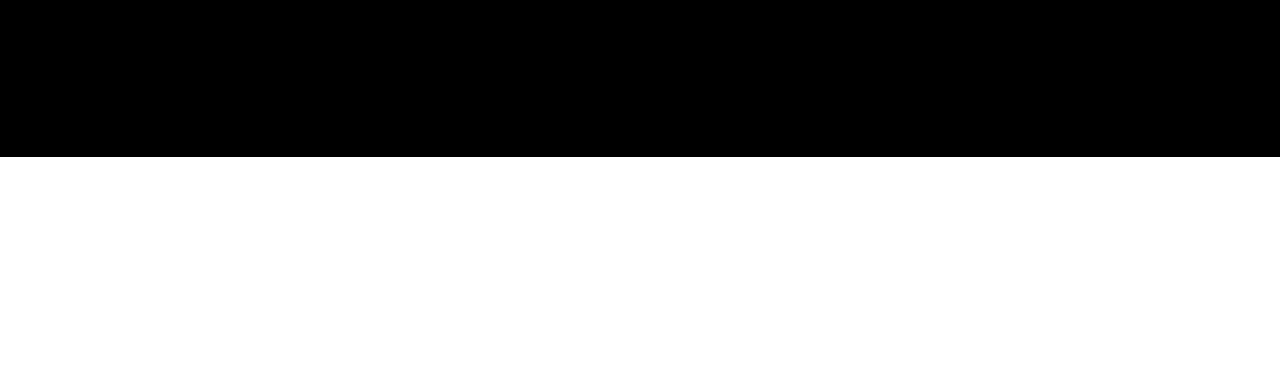
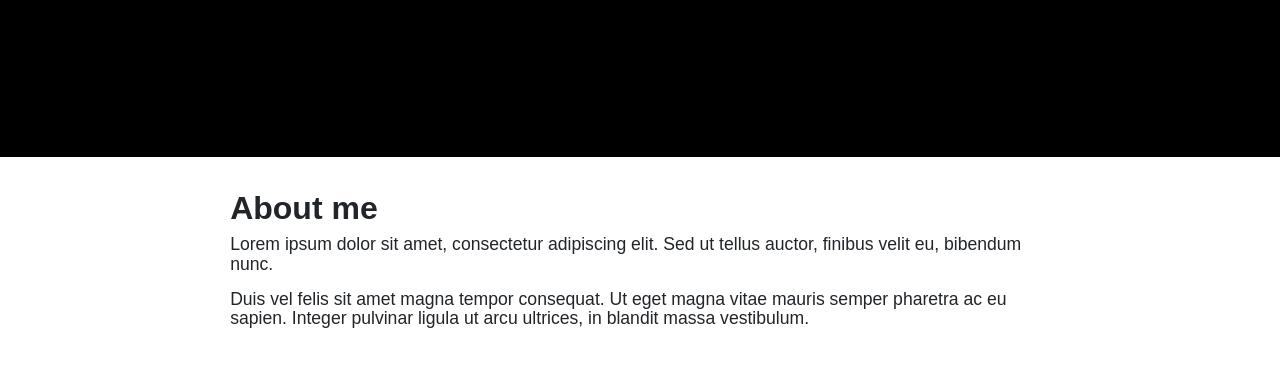
Before and after one commit to MarcoDonna/portfolio, a plain HTML site: page index.html in a window 1280 px wide. Shown: the part 643-1010 px from the top of the page. Before the commit the page ends 800 px from the top, so only its background shows below. Drawn offline with nearby package versions, Linux system fonts and the light colour scheme; a web font is replaced by a local one.

Commit message:
about me section template

```diff
--- /dev/null
+++ b/css/section.css
@@ -0,0 +1,13 @@
+section{
+    padding: 2em 1.2em;
+}
+
+section h1{
+    font-weight: 600;
+    font-size: 2em;
+}
+
+section article{
+    font-size: 1.1em;
+    line-height: 1.1em;
+}
--- a/index.html
+++ b/index.html
@@ -17,6 +17,7 @@
 
     <link href="css/main.css" rel="stylesheet">
     <link href="css/header.css" rel="stylesheet">
+    <link href="css/section.css" rel="stylesheet">
 
 </head>
 <body>
@@ -28,5 +29,21 @@
         </div>
         <div class="col-1 col-lg-2"></div>
     </header>
+
+    <section class="row">
+        <div class="hidden col-md-1 col-lg-2 col-xxl-3"></div>
+        <div class="col-12 col-md-10 col-lg-8 col-xxl-6">
+            <h1>About me</h1>
+            <article>
+                <p>
+                    Lorem ipsum dolor sit amet, consectetur adipiscing elit. Sed ut tellus auctor, finibus velit eu, bibendum nunc.
+                </p>
+                <p>
+                    Duis vel felis sit amet magna tempor consequat. Ut eget magna vitae mauris semper pharetra ac eu sapien. Integer pulvinar ligula ut arcu ultrices, in blandit massa vestibulum.
+                </p>
+            </article>
+        </div>
+        <div class="hidden col-md-1 col-lg-2 col-xxl-3"></div>
+    </section>
 </body>
 </html>
```
